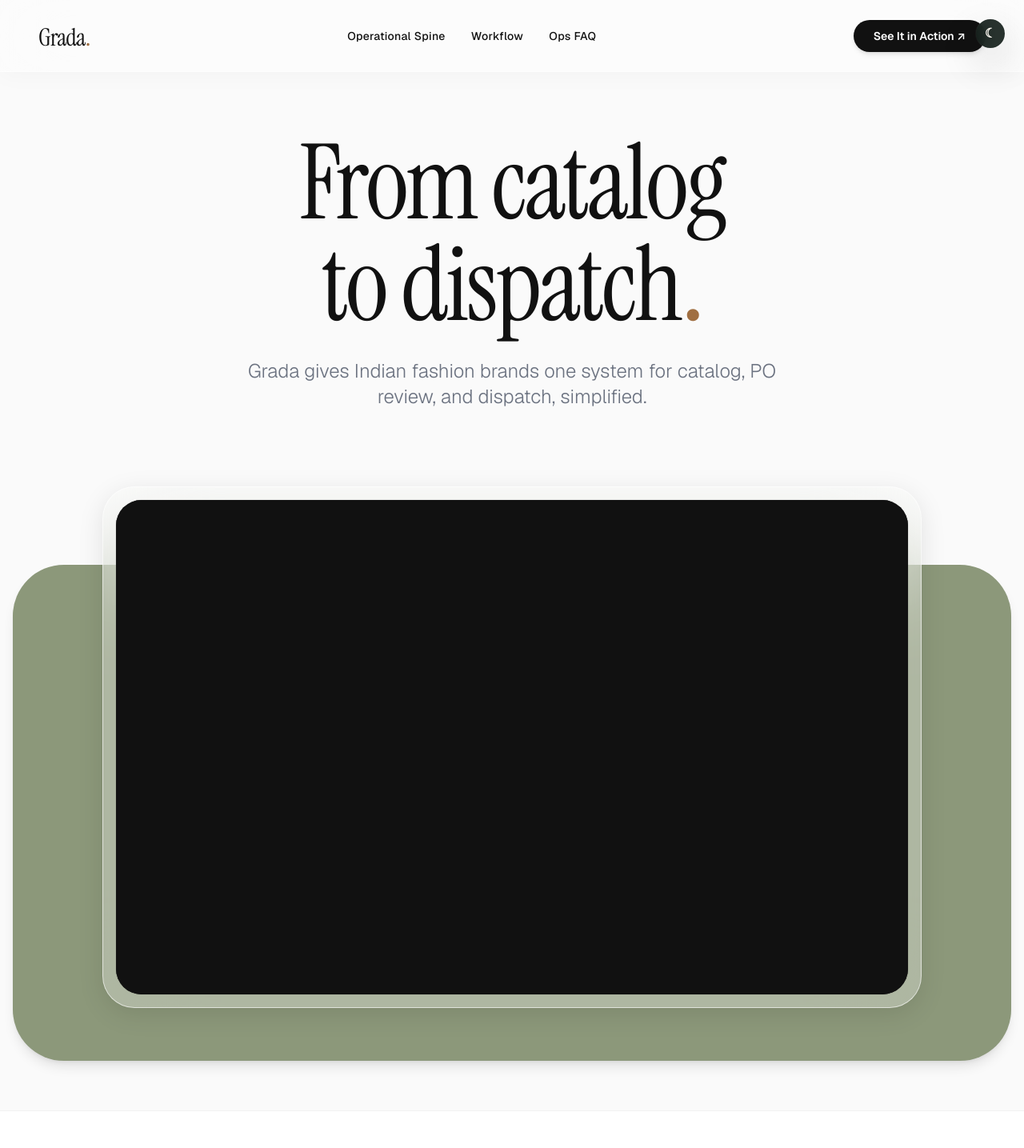
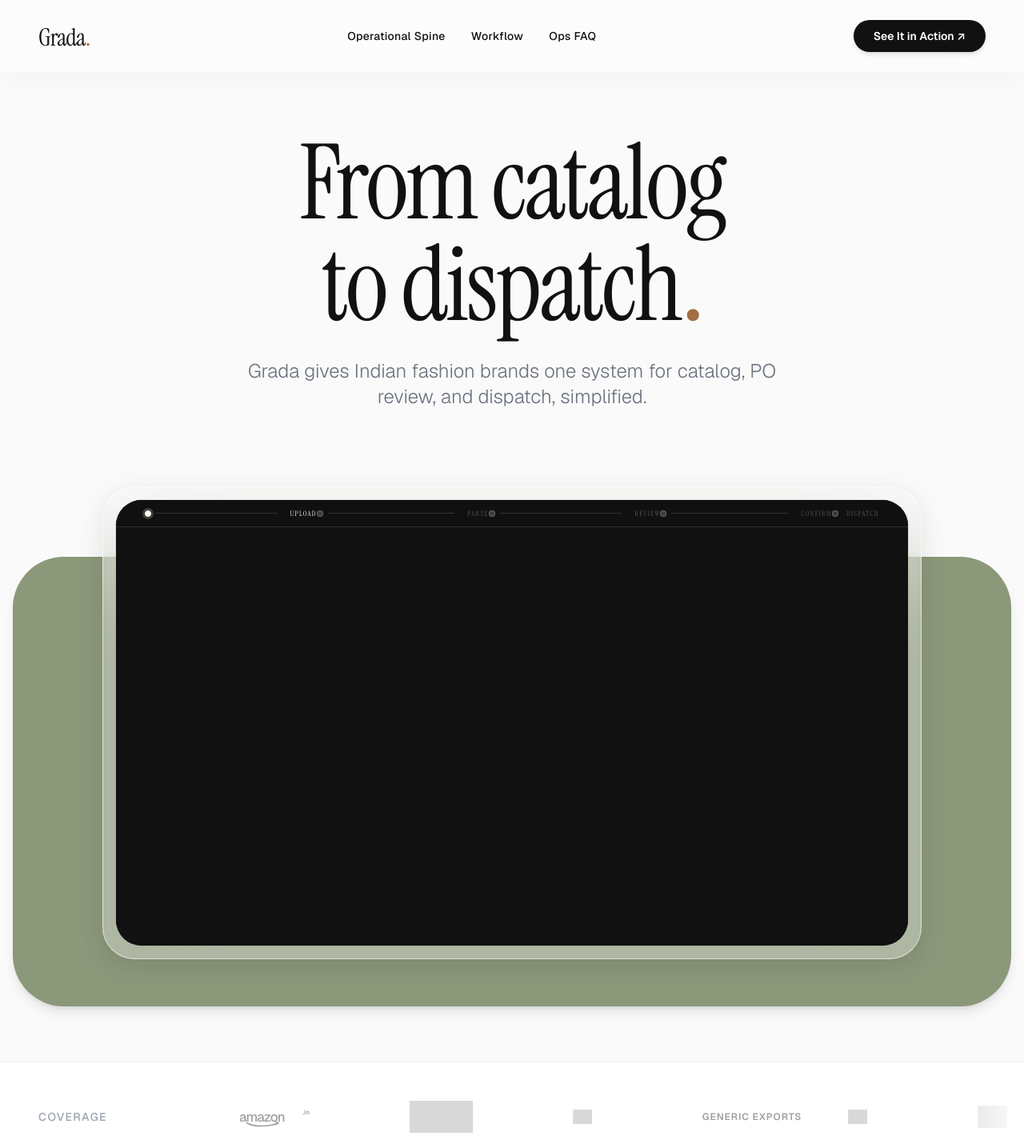
Before and after one commit to arnavbee/grada, a Next.js app in the folder apps/web/: page / in a window 1280 px wide. Shown: the top 1435 px of the page at 80% size. Built offline with nearby package versions, Linux system fonts and the light colour scheme; grey boxes are pictures that could not be loaded.

Commit message:
Swap hero image to PO processing, fix aspect ratio, remove theme toggle

```diff
--- a/apps/web/app/layout.tsx
+++ b/apps/web/app/layout.tsx
@@ -12,7 +12,6 @@ const instrument = Instrument_Serif({
 });
 
 import { cn } from "@/lib/utils";
-import { ThemeToggle } from "@/src/components/theme-toggle";
 import { CustomCursor } from "@/src/components/custom-cursor";
 
 export const metadata: Metadata = {
@@ -52,7 +51,6 @@ export default function RootLayout({
       <body suppressHydrationWarning>
         <script dangerouslySetInnerHTML={{ __html: themeInitScript }} />
         <CustomCursor />
-        <ThemeToggle />
         {children}
       </body>
     </html>
--- a/apps/web/app/page.tsx
+++ b/apps/web/app/page.tsx
@@ -354,9 +354,9 @@ export default function LandingPage() {
           <div className="absolute top-[15%] bottom-[-10%] -left-4 -right-4 md:-left-12 md:-right-12 bg-[#8C987A] rounded-[32px] md:rounded-[64px] z-0 shadow-lg" />
 
           <div className="relative z-10 w-full max-w-5xl mx-auto rounded-2xl md:rounded-[40px] overflow-hidden bg-white/30 backdrop-blur-3xl border border-white/60 shadow-[0_8px_32px_rgba(0,0,0,0.1)] p-2 md:p-4 hover:shadow-[0_8px_32px_rgba(0,0,0,0.2)] transition-shadow duration-700">
-            <div className="aspect-[16/10] relative group rounded-xl md:rounded-[32px] overflow-hidden bg-[#111] ring-1 ring-black/5 shadow-inner">
+            <div className="aspect-[21/9] md:aspect-[2/1] lg:aspect-[16/9] relative group rounded-xl md:rounded-[32px] overflow-hidden bg-[#111] ring-1 ring-black/5 shadow-inner">
               <iframe
-                src={smartCatalogAnimationSrc}
+                src={receivedPoProcessingAnimationSrc}
                 className="w-full h-full border-0 pointer-events-none"
               />
             </div>
```
